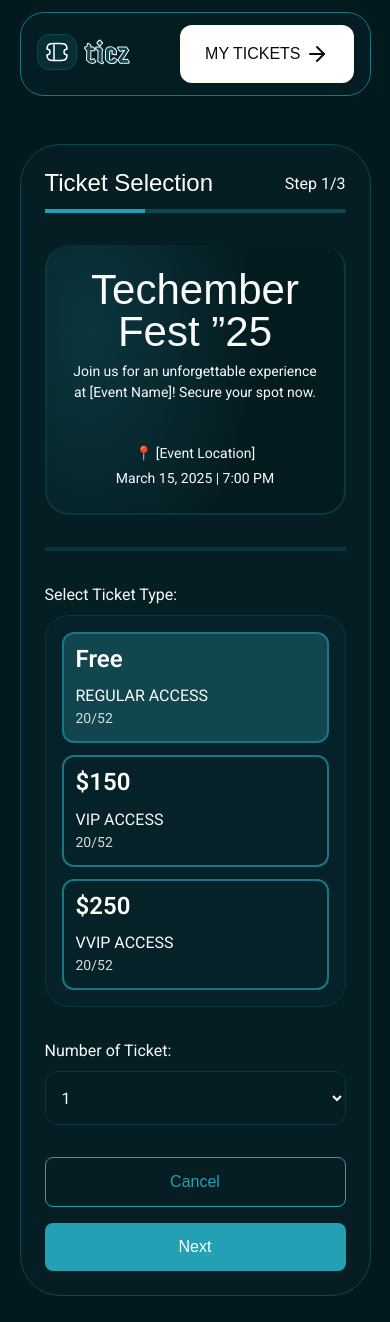
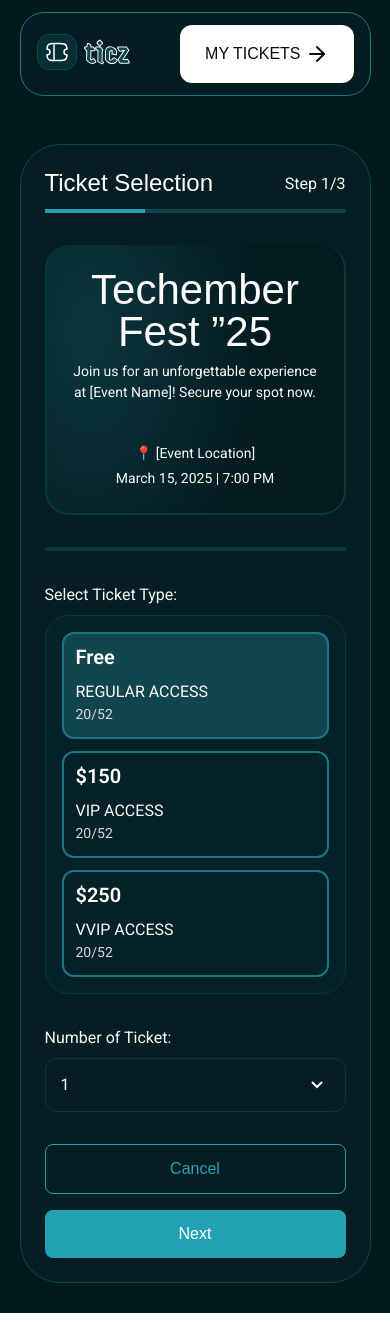
Before and after one commit to Lftobs/Gen-ticket, a React (Vite) app: page / in a window 390 px wide. Shown: the top 1322 px of the page. Built offline with nearby package versions, Linux system fonts and the light colour scheme; a web font is replaced by a local one.

Commit message:
fix: Style fix

```diff
--- a/src/assets/css/Ticket.css
+++ b/src/assets/css/Ticket.css
@@ -138,7 +138,17 @@
   border: 1px solid #07373F;
   background: #052228;
   padding: 16px;
+
+  /* display: grid;
+  grid-template-columns: repeat(3, 1fr); */
+  /* gap: 12px;
+  margin-top: 8px;
+  border-radius: 24px;
+  border: 1px solid #07373F;
+  background: #052228;
+  padding: 16px; */
 }
+
 
 
 .ticket__item h2 {
@@ -149,6 +159,10 @@
   font-weight: 600;
   line-height: 110%;
   margin-bottom: 12px;
+
+  @media screen and (max-width: 768px) {
+    font-size: 20px;
+  }
 }
 
 .ticket__item h4 {
@@ -159,6 +173,15 @@
   font-weight: 400;
   line-height: 150%;
   text-transform: uppercase;
+
+  @media screen and (max-width: 1024px) {
+    font-size: 13px;
+  }
+
+  @media screen and (max-width: 768px) {
+    font-size: 16px;
+  }
+
 }
 
 .ticket__item p {
@@ -170,7 +193,8 @@
   line-height: 150%;
 }
 
-.drop__down {
+select {
+  display: flex;
   padding: 12px;
   border-radius: 12px;
   border: 1px solid #07373F;
@@ -185,7 +209,17 @@
   font-weight: 400;
   height: 54px;
   line-height: 150%;
+  padding-inline: 15px;
+  background-image: url("/chevron-down.svg");
+  background-repeat: no-repeat;
+  background-position: right 16px top 50%;
+  appearance: none;
 }
+
+select::-ms-expand {
+  display: none !important  ;
+}
+
 
 
 .seperator {
@@ -404,6 +438,10 @@ input::placeholder, textarea::placeholder {
     padding: 24px;
     width: 90%;
   }
+  .ticket__types {
+    grid-template-columns: repeat(auto-fit, minmax(200px, 1fr));
+  }
+
 }
 
 @media screen and (max-width: 700px) {
@@ -412,9 +450,6 @@ input::placeholder, textarea::placeholder {
     display: none;
   }
 
-  .ticket__types {
-    grid-template-columns: repeat(auto-fit, minmax(150px, 1fr));
-  }
 }
 
 @media screen and (max-width: 600px) {
@@ -460,6 +495,7 @@ input::placeholder, textarea::placeholder {
     background: transparent;
     padding: 0 0 24px;
   }
+
 }
 
 @media screen and (max-width: 520px) {
@@ -471,6 +507,7 @@ input::placeholder, textarea::placeholder {
   .btns .btn {
     width: 100%;
   }
+
 }
 
 @media screen and (max-width: 425px) {
@@ -502,4 +539,5 @@ input::placeholder, textarea::placeholder {
     left: 25%;
     transform: translateX(25%);
   }
+
 }
--- a/src/components/Image.jsx
+++ b/src/components/Image.jsx
@@ -1,20 +1,9 @@
 import { useState, useCallback } from "react"
 import { useDropzone } from "react-dropzone"
-import { Upload } from "lucide-react"
 import imgUpload from "../assets/upload.svg";
 
 
 export default function ImageUpload({uploadedImage, setUploadedImage}) {
-
-
-
-
-  const imageStyle = uploadedImage ? {
-		width: "100%",
-		height: "100%",
-		objectFit: "cover",
-		borderRadius: "inherit"
-} : {};
 
   const onDrop = useCallback((acceptedFiles) => {
     const file = acceptedFiles[0]
--- a/src/components/steps/First.jsx
+++ b/src/components/steps/First.jsx
@@ -62,7 +62,6 @@ const First = ({step, handleBack, handleNext, selectedNumber, setSelectedNumber,
           <select
             value={selectedNumber}
             onChange={(e) => setSelectedNumber(e.target.value)}
-            className='drop__down'
           >
             {[...Array(10)].map((_, index) => (
               <option key={index + 1} value={index + 1}>
```
Also changed, not shown: public/chevron-down.svg (added). Lines whose indentation alone changed are shown as unchanged.
